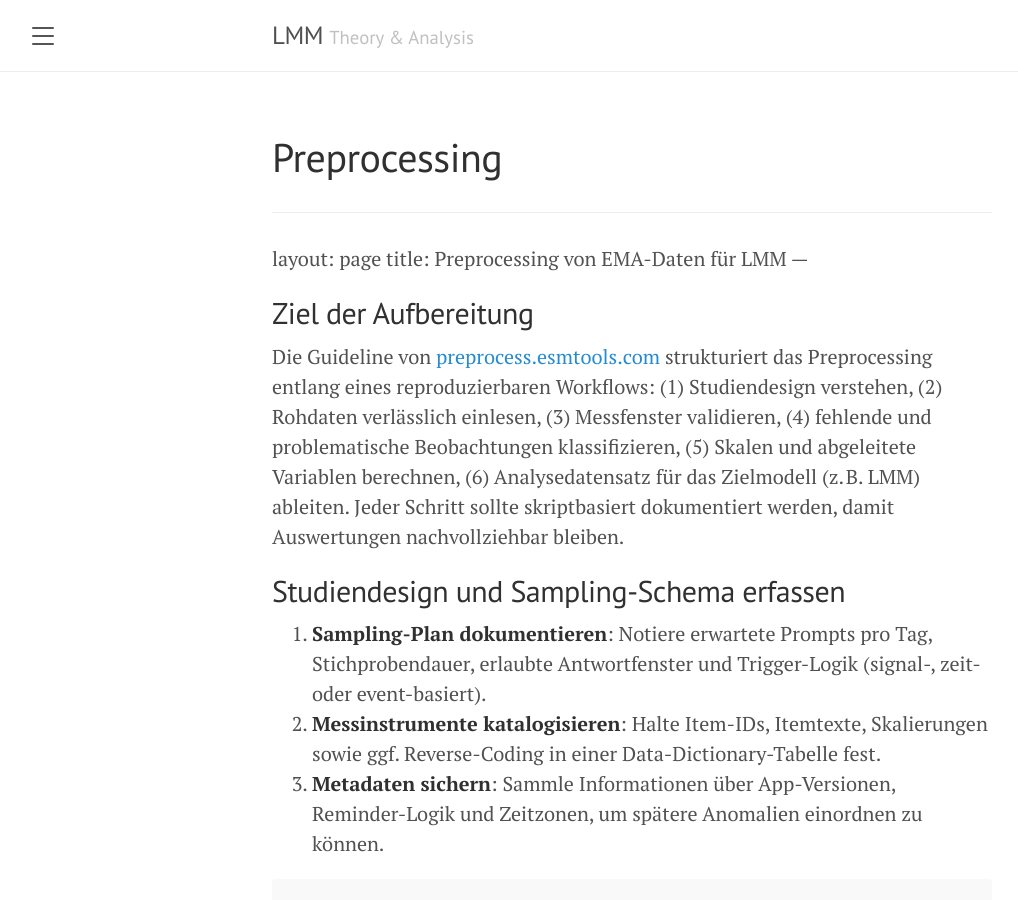
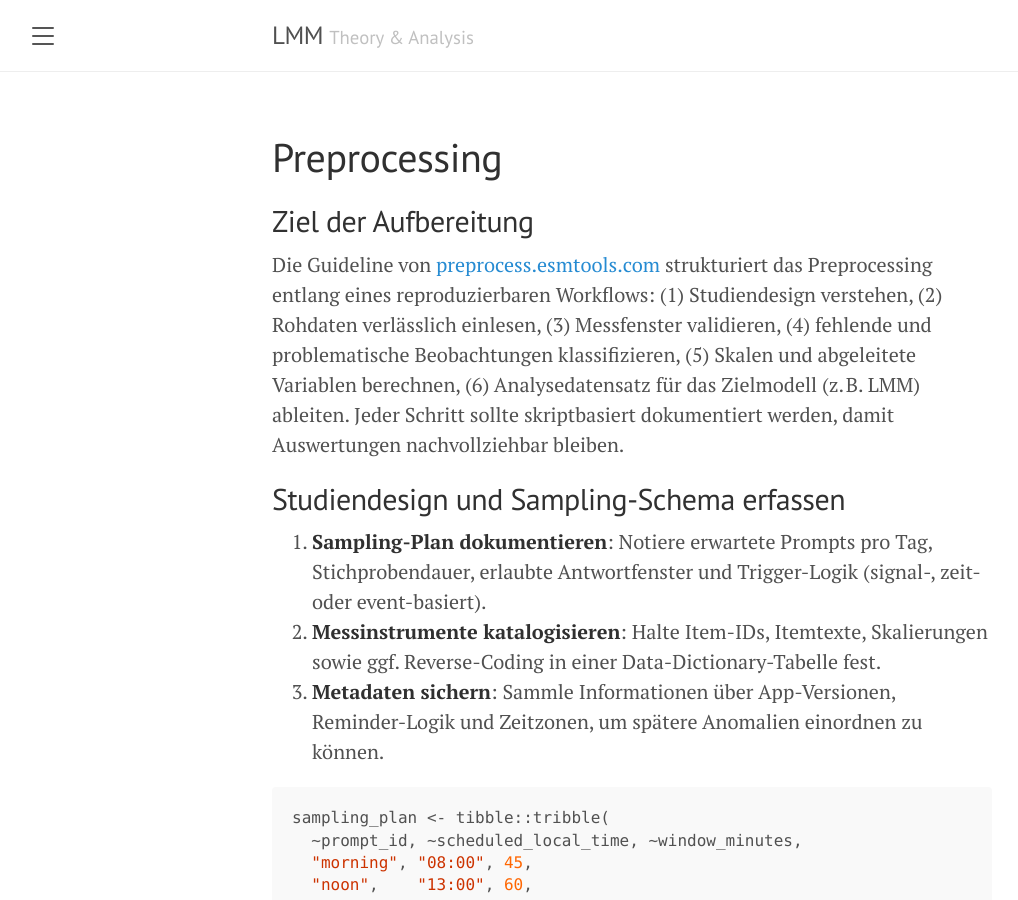
Before and after one commit to lennartseizer/ild, a Jekyll site: the page built from 2.md, in a window 1280 px wide and 900 px high. Shown: the whole window, without its empty margins (8-1026 px from the left). Built offline with Jekyll 4.4.1, drawn with Linux system fonts in a browser that asks for light colours.

Commit message:
Update 2.md

```diff
--- a/2.md
+++ b/2.md
@@ -1,11 +1,6 @@
 ---
 layout: page
 title: Preprocessing
----
-
----
-layout: page
-title: Preprocessing von EMA-Daten für LMM
 ---
 
 ## Ziel der Aufbereitung
```
